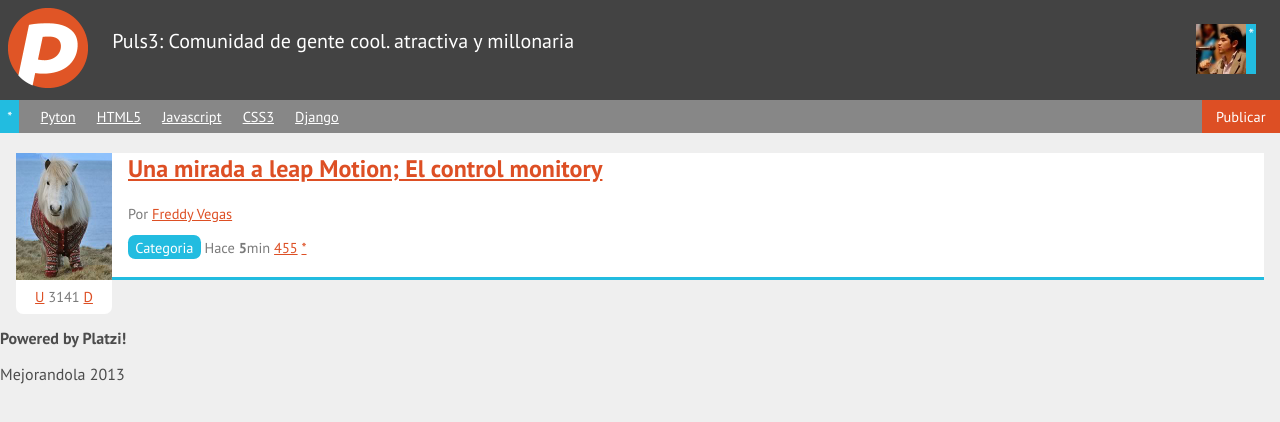
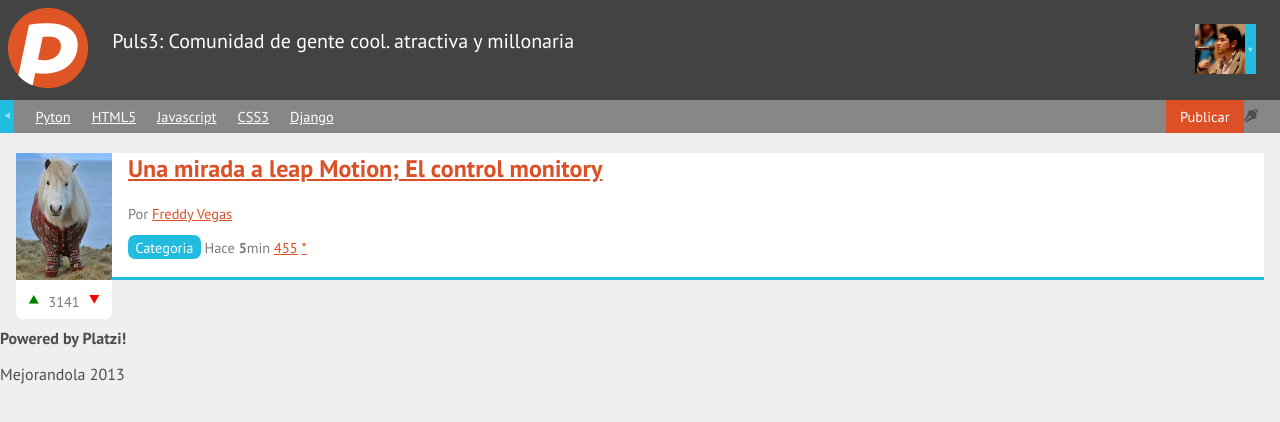
Before and after one commit to venturaarreguin/cursos, a plain HTML site: page index.html in a window 1280 px wide. Drawn offline with Linux system fonts and the light colour scheme.

Commit message:
agregar botones up y down

```diff
--- a/estilos.css
+++ b/estilos.css
@@ -1,4 +1,15 @@
-a {
+@font-face {
+	font-family: 'icomoon';
+	src:url('fonts/icomoon.eot');
+	src:url('fonts/icomoon.eot?#iefix') format('embedded-opentype'),
+		url('fonts/icomoon.woff') format('woff'),
+		url('fonts/icomoon.ttf') format('truetype'),
+		url('fonts/icomoon.svg#icomoon') format('svg');
+	font-weight: normal;
+	font-style: normal;
+}
+a
+{
 	color: #DD4F24;
 }
 body
@@ -38,7 +49,14 @@ header #avatar figcaption
 	background: #22BCE0;
 	float: right;
 	height: 50px;
-	padding: 0 2px;
+	line-height: 50px;
+}
+header #avatar figcaption:after
+{
+	content: "\e001";
+	font-family: "icomoon";
+	font-size: 0.7em;
+	opacity: 0.5;
 }
 header #avatar img
 {
@@ -75,17 +93,30 @@ nav ul li a
 nav #flechita_nav a
 {
 	background: #22BCE0;
-	padding: 0.5em;
+	padding: 0.5em 0;
 	text-decoration: none;
+}
+nav #flechita_nav a:after
+{
+	content: "\e000";
+	font-family: "icomoon";
+	opacity: 0.5;
 }
 nav #publicar_nav
 {
 	float: right;
 	margin-right: 0;
+	padding-right: 1.5em;
+}
+nav #publicar_nav:after
+{
+	content: "\e005";
+	font-family: "icomoon";
 }
 nav #publicar_nav a
 {
 	background: #DD4F24;
+	display: inline-block;
 	padding: 0.5em 1em;
 	text-decoration: none;
 }
@@ -147,3 +178,24 @@ nav #publicar_nav a
 	top: 100%;
 	width: 96px;
 }
+#contenido .item .votacion a
+{
+	text-decoration: none;
+}
+#contenido .item .votacion .down:after,
+#contenido .item .votacion .up:after
+{
+	font-family: "icomoon";
+	font-size: 1.5em;
+	vertical-align: bottom;
+}
+#contenido .item .votacion .down:after
+{
+	color: red;
+	content: "\e001";
+}
+#contenido .item .votacion .up:after
+{
+	color: green;
+	content: "\e002";
+}
--- a/index.html
+++ b/index.html
@@ -15,14 +15,12 @@
 		<h1 id="titulo_header">Puls3: Comunidad de gente cool. atractiva y millonaria</h1>
 		<figure id="avatar">
 			<img src="avatar.jpg" />
-			<figcaption>
-				*
-			</figcaption>
+			<figcaption></figcaption>
 		</figure>
 	</header>
 	<nav>
 		<ul>
-			<li id="flechita_nav"><a href="#">*</a></li>
+			<li id="flechita_nav"><a href="#"></a></li>
 			<li><a href="#">Pyton</a></li>
 			<li><a href="#">HTML5</a></li>
 			<li><a href="#">Javascript</a></li>
@@ -49,9 +47,9 @@
 				<a class="guardar_item"href="#">*</a>
 			</p>
 			<p class="votacion">
-				<a class="up" href="#">U</a>
+				<a class="up" href="#"></a>
 				3141
-				<a class="down" href="#">D</a>
+				<a class="down" href="#"></a>
 			</p>
 		</article>
 	</section>
```
Also changed, not shown: fonts/icomoon.ttf (added), fonts/icomoon.woff (added), 3 other files.
